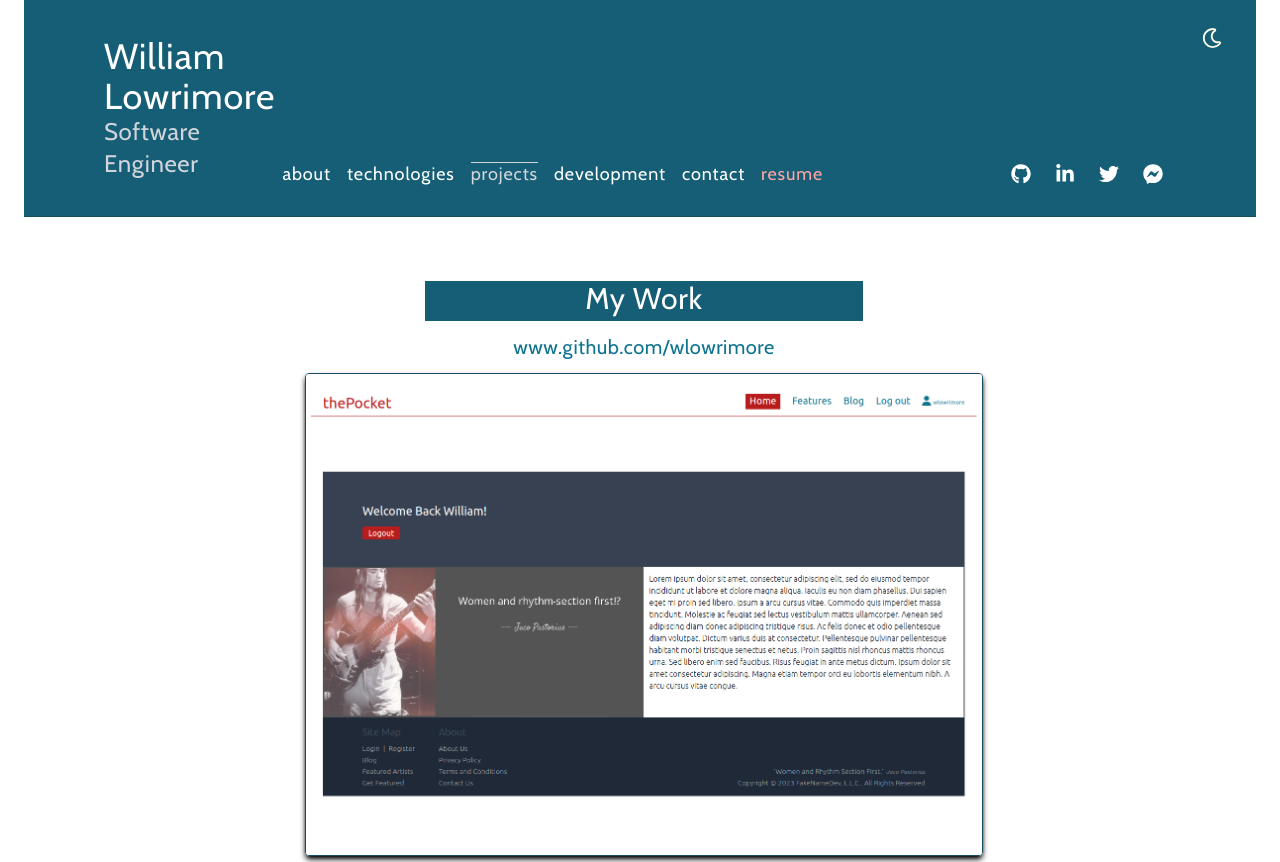
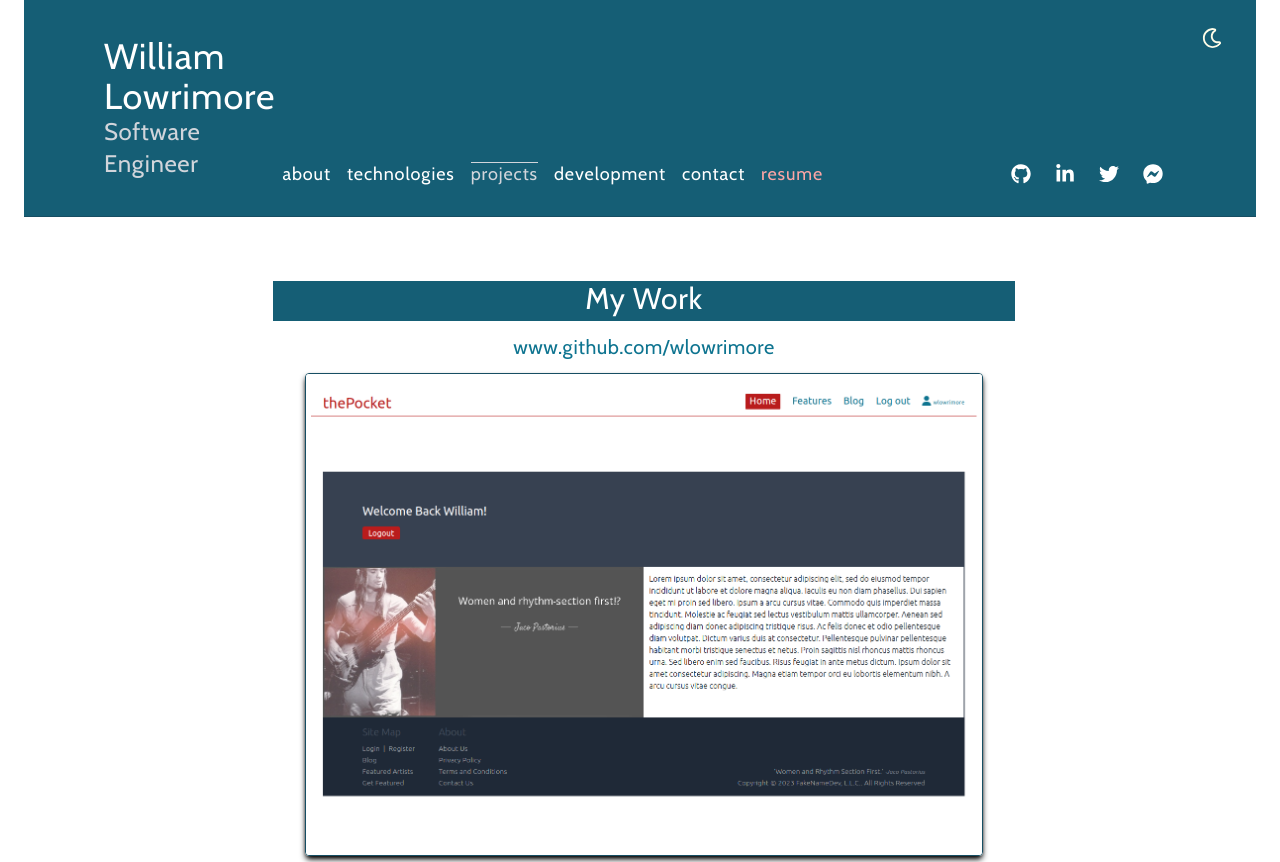
Before and after one commit to wlowrimore/reaxt_port23, a Next.js app: page /projects in a window 1280 px wide. Shown: the top 862 px of the page. Built offline with nearby package versions, Linux system fonts and the light colour scheme.

Commit message:
fixes facebook messenger link and my work header

```diff
--- a/app/components/navigation/MainNav.jsx
+++ b/app/components/navigation/MainNav.jsx
@@ -135,7 +135,7 @@ const MainNav = () => {
           </li>
           <li className="hover:text-gray-300 hover:cursor-pointer border-t border-transparent rounded-full hover:border-t hover:border-gray-300 pt-2 px-1 text-xl">
             <Link
-              href="https://m.me/wlowrimore"
+              href="https://m.me/will.lowrimore"
               target="_blank"
               rel="noopener noreferrer"
             >
--- a/app/projects/page.jsx
+++ b/app/projects/page.jsx
@@ -23,7 +23,7 @@ const Projects = () => {
 
   return (
     <section className="px-4 lg:pl-6 lg:my-6">
-      <h2 className="text-xl py-1 lg:pt-0 lg:text-3xl text-center text-cyan-700 md:text-white lg:bg-cyan-800 tracking-wide lg:mx-72">
+      <h2 className="text-xl py-1 lg:pt-0 lg:text-3xl text-center text-cyan-700 md:text-white lg:bg-cyan-800 tracking-wide lg:mx-[8.5rem] 2xl:mx-72">
         My Work
       </h2>
       <p className="flex lg:text-xl justify-center tracking-wide pt-3">
```
